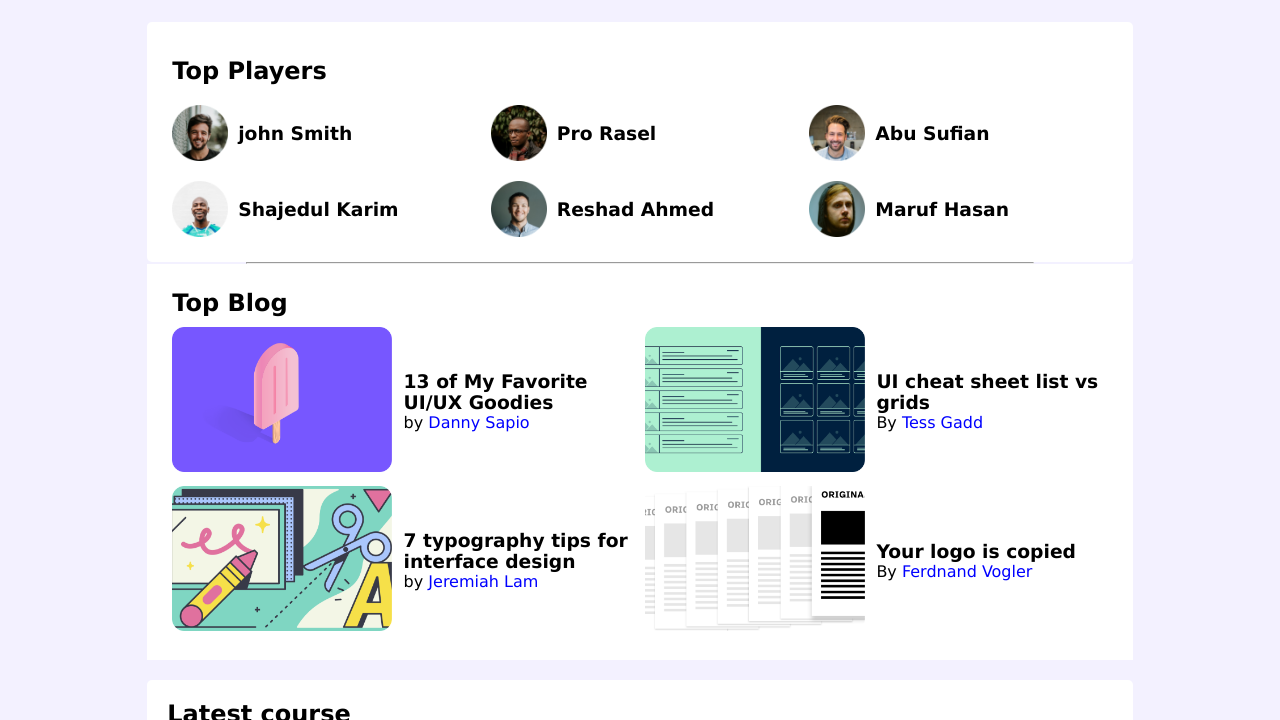
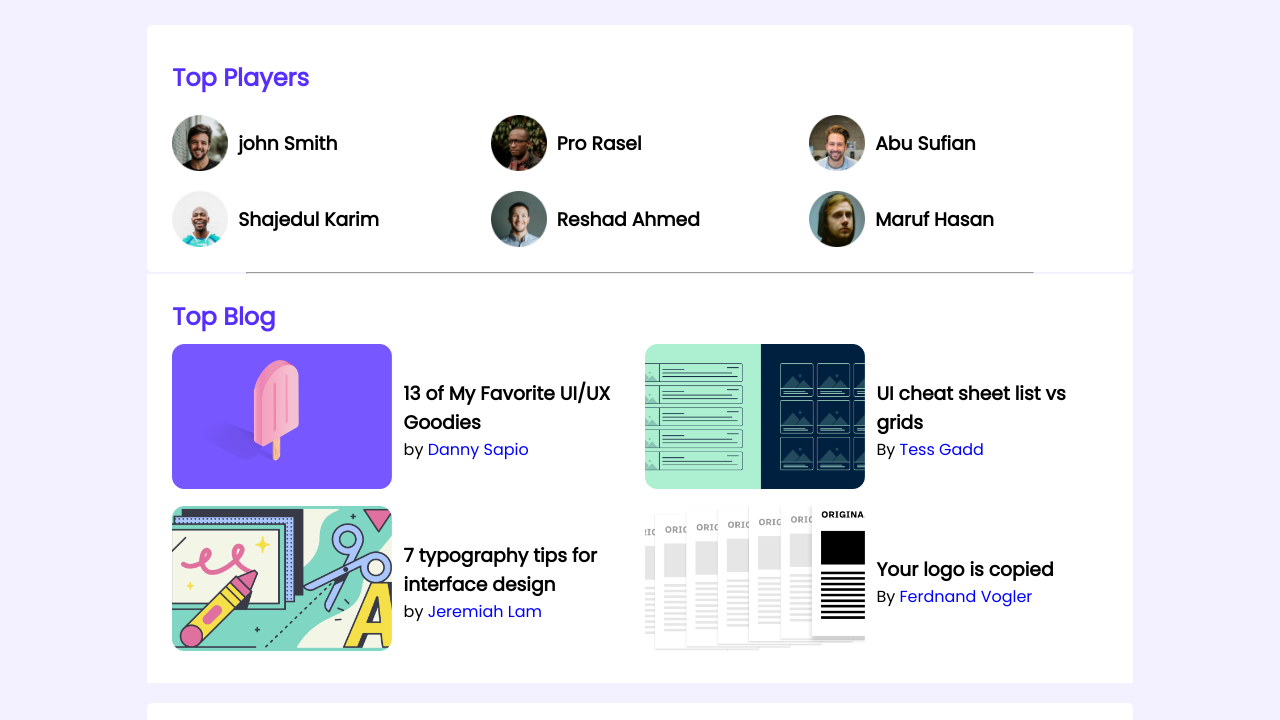
Before and after one commit to TariquzzamanTapon/leader-board-css, a plain HTML site: page index.html in a window 1280 px wide. Shown: the part 89-809 px from the top of the page. Drawn offline with Linux system fonts and the light colour scheme.

Commit message:
fonts changes

```diff
--- a/index.html
+++ b/index.html
@@ -6,6 +6,10 @@
     <meta name="viewport" content="width=device-width, initial-scale=1.0">
     <title>leader board</title>
 
+    <!-- google fonts -->
+    <link rel="preconnect" href="https://fonts.googleapis.com"><link rel="preconnect" href="https://fonts.gstatic.com" crossorigin><link href="https://fonts.googleapis.com/css2?family=Gloria+Hallelujah&family=Open+Sans&family=Poppins&family=Work+Sans&display=swap" rel="stylesheet">
+
+    <!-- css link -->
     <link rel="stylesheet" href="styles/style.css">
 </head>
 <body>
@@ -42,7 +46,7 @@
         <div class="container">
             <div class="section-item-1">
             <!-- player section start -->
-            <h2 style="margin:10px 0px;">Top Players</h2>
+            <h2 class="title" style="margin:10px 0px;">Top Players</h2>
             <div class="players">
                 <div class="player">
                     <img src="./images/players/player-1.png" alt="players image">
--- a/styles/style.css
+++ b/styles/style.css
@@ -4,7 +4,7 @@
 }
 body{
     background:#F3F1FF;
-    font-family: 'Lucida Sans', 'Lucida Sans Regular', 'Lucida Grande', 'Lucida Sans Unicode', Geneva, Verdana, sans-serif;
+    font-family: 'Poppins', sans-serif;
 }
 .container{
     width:80%;
@@ -117,6 +117,7 @@ main .container{
 }
 .title{
     padding-bottom:10px;
+    color:#562EFF;
 }
 img{
     height:95%;
```
